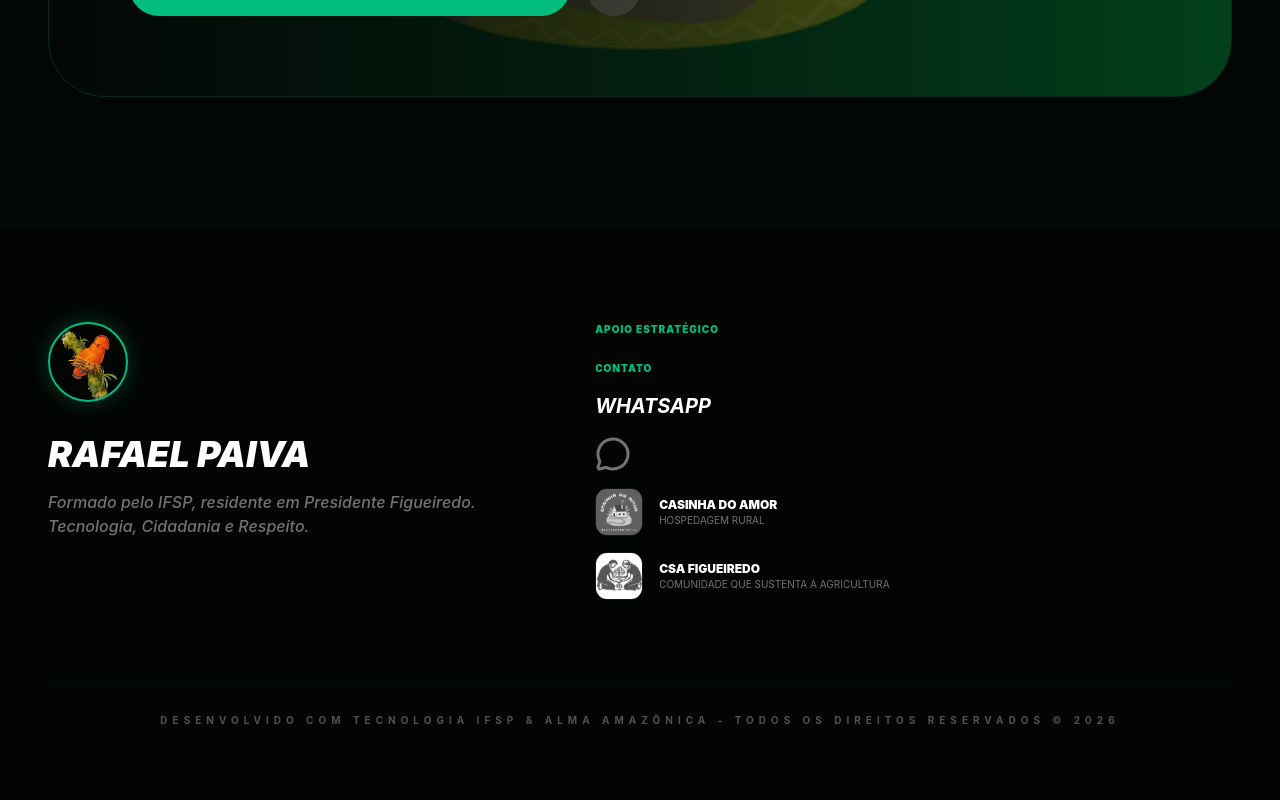
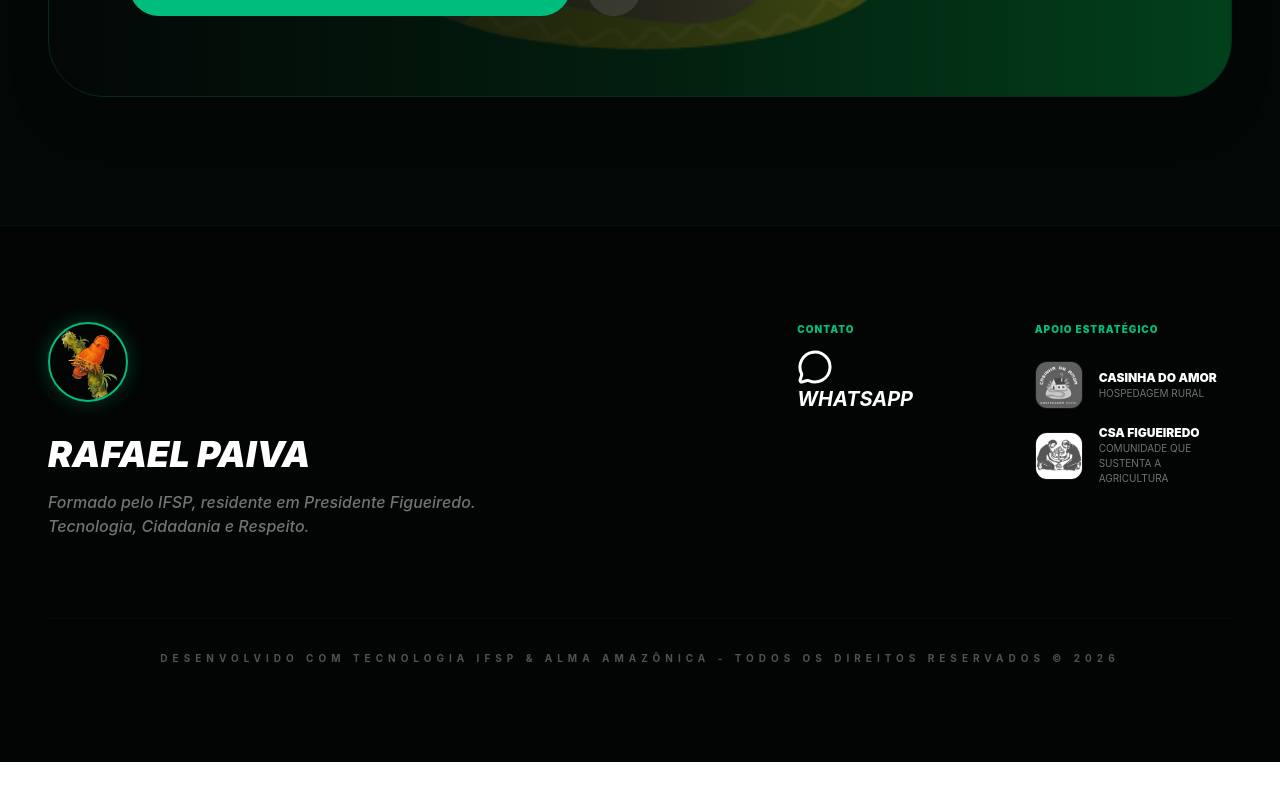
Before and after one commit to MaldivaSky/conecta-figueiredo, a React (Vite) app: page / in a window 1280 px wide. Shown: the part 4615-5415 px from the top of the page. After the commit the page ends 5377 px from the top, so only its background shows below. Built offline with nearby package versions, Linux system fonts and the light colour scheme.

Commit message:
melhoramentos no layout e encerramento do projeto conhecido e estabelecido

```diff
--- a/src/App.jsx
+++ b/src/App.jsx
@@ -578,18 +578,23 @@ export default function App() {
               </p>
             </div>
 
-            <div className="grid grid-cols-1 md:grid-cols-2 gap-12 w-full md:w-auto">
+            <div className="grid grid-cols-1 md:grid-cols-3 gap-10 w-full md:w-auto">
+              <div className="flex flex-col gap-4"></div>
+
+              <div className="flex flex-col gap-3">
+                <span className="text-emerald-500 font-black text-[10px] uppercase tracking-widest">Contato</span>
+                <a href="https://wa.me/5511919889233" className="text-xl font-bold hover:text-emerald-400 transition-colors italic uppercase">
+                  <span><MessageCircle size={36} className="text-green group-hover:rotate-12 transition-transform" /></span>
+                WhatsApp</a>
+              </div>
+
 
               {/* Apoio - Agora com Logos */}
               <div className="flex flex-col gap-6">
                 <span className="text-emerald-500 font-black text-[10px] uppercase tracking-widest">Apoio Estratégico</span>
                 <div className="flex flex-col gap-4">
                   {/* Contato */}
-              <div className="flex flex-col gap-4">
-                <span className="text-emerald-500 font-black text-[10px] uppercase tracking-widest">Contato</span>
-                <a href="https://wa.me/5511919889233" className="text-xl font-bold hover:text-emerald-400 transition-colors italic uppercase">WhatsApp</a>
-                    <span className="text-neutral-500 text-sm"><MessageCircle size={36} className="text-green group-hover:rotate-12 transition-transform" /></span>
-              </div>
+
                   <div className="flex items-center gap-4 group">
                     <img src={ASSETS.casinha} className="w-12 h-12 rounded-xl object-cover grayscale group-hover:grayscale-0 transition-all border border-emerald-900/30" alt="Casinha do Amor" />
                     <div>
```
